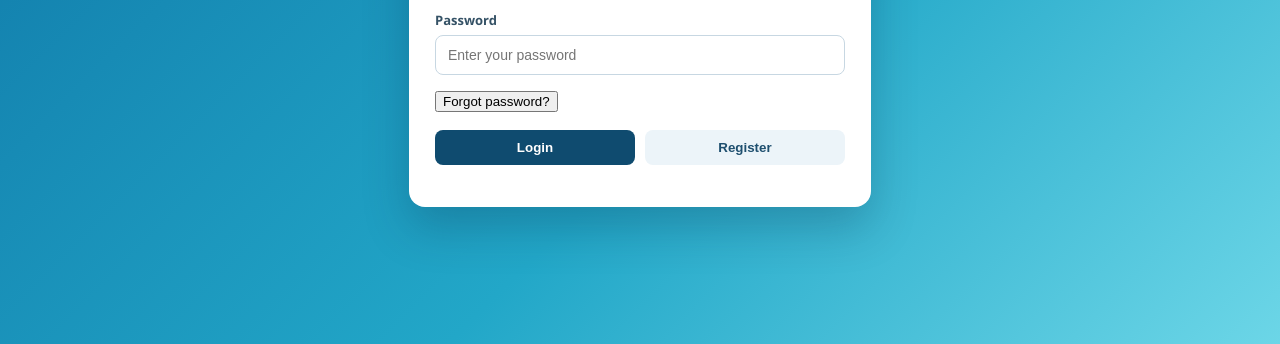
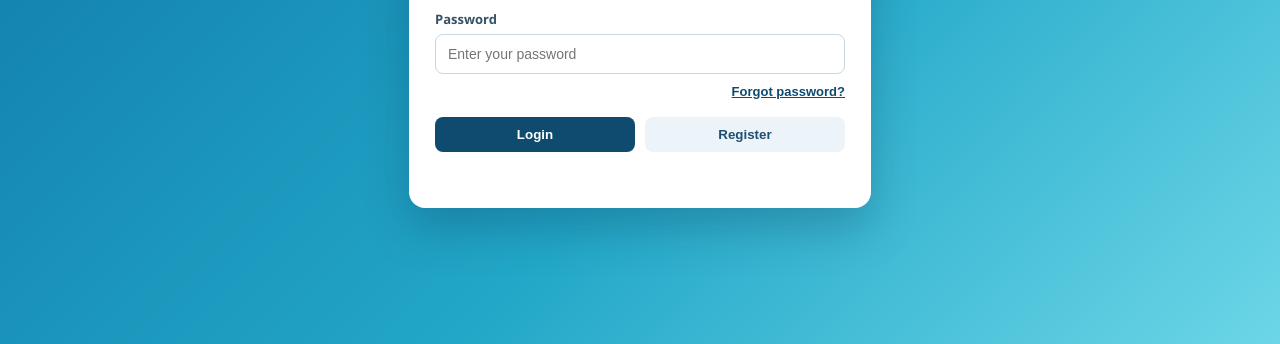
Before and after one commit to SaiHarshitha-Jogu/student-management, a website: page login.html in a window 1280 px wide. Shown: the part 456-800 px from the top of the page. Drawn offline with Linux system fonts and the light colour scheme.

Commit message:
Update login.css

```diff
--- a/login.css
+++ b/login.css
@@ -71,6 +71,24 @@ body{
   border-color:#7bc8de;
 }
 
+.helper-row{
+  display:flex;
+  justify-content:flex-end;
+  margin-top:-4px;
+  margin-bottom:8px;
+}
+
+.link-btn{
+  border:none;
+  background:transparent;
+  color:#0f4b6f;
+  font-size:13px;
+  font-weight:600;
+  cursor:pointer;
+  text-decoration:underline;
+  padding:0;
+}
+
 .btn-row{
   display:grid;
   grid-template-columns:1fr 1fr;
@@ -95,3 +113,14 @@ body{
   background:#ecf4f9;
   color:#1e4f6f;
 }
+
+.auth-message{
+  margin:12px 0 0;
+  min-height:18px;
+  font-size:13px;
+  color:#be123c;
+}
+
+.auth-message.success{
+  color:#0f766e;
+}
```
